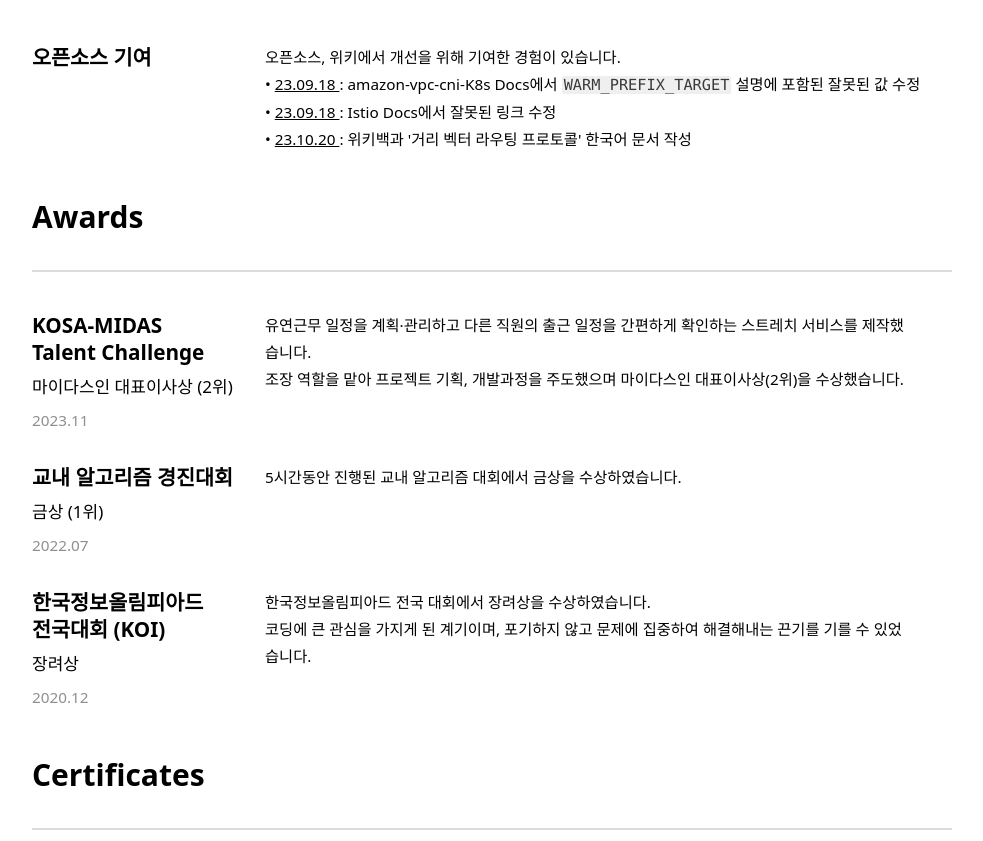
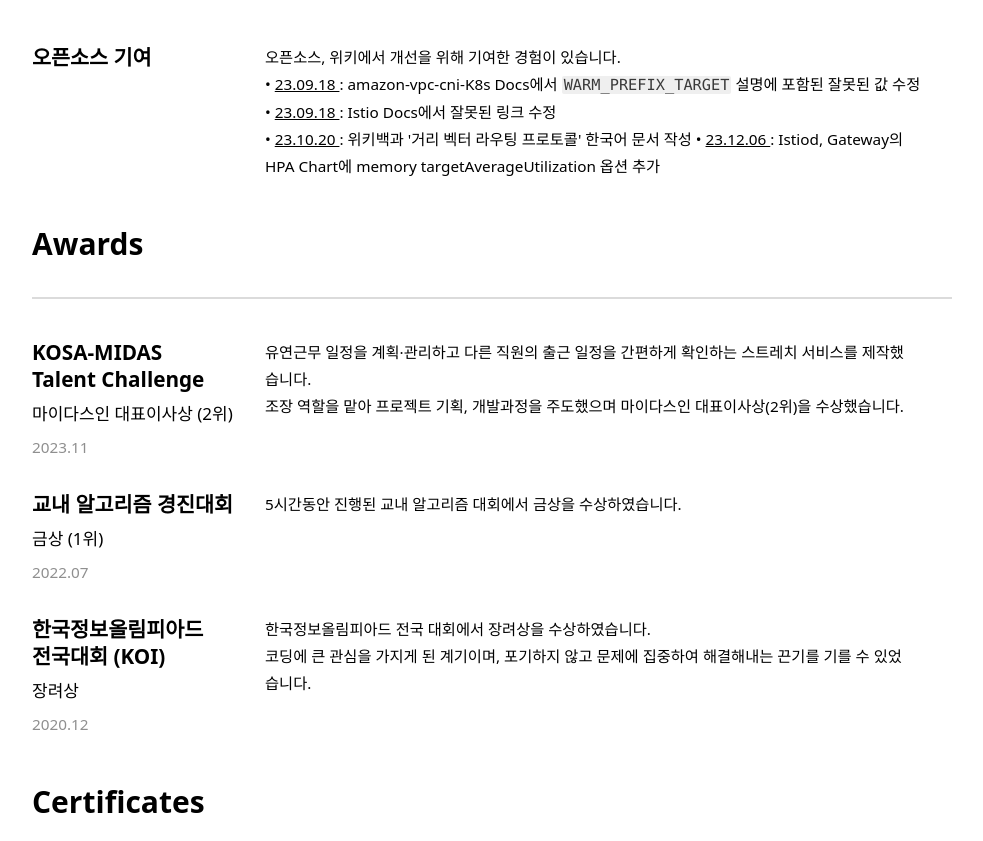
Before and after one commit to rlaisqls/portfolio, a React (Create React App) app: page / in a window 1280 px wide. Shown: the part 7507-8348 px from the top of the page, without its empty margins (148-1131 px from the left). Built offline with nearby package versions, Linux system fonts and the light colour scheme.

Commit message:
Istio 기여 추가

```diff
--- a/src/portfolio/Portfolio.jsx
+++ b/src/portfolio/Portfolio.jsx
@@ -191,6 +191,7 @@ export const Portfolio = () => {
                           </a> : amazon-vpc-cni-K8s Docs에서 <code>WARM_PREFIX_TARGET</code> 설명에 포함된 잘못된 값 수정 <br/>
                           • <a href="https://github.com/istio/istio/pull/47026" rel="noopener noreferrer" target="_blank"> <span className="underline"> 23.09.18 </span> </a> : Istio Docs에서 잘못된 링크 수정<br/>
                           • <a href="https://ko.wikipedia.org/wiki/%EA%B1%B0%EB%A6%AC_%EB%B2%A1%ED%84%B0_%EB%9D%BC%EC%9A%B0%ED%8C%85_%ED%94%84%EB%A1%9C%ED%86%A0%EC%BD%9C" rel="noopener noreferrer" target="_blank"> <span className="underline"> 23.10.20 </span></a> : 위키백과 '거리 벡터 라우팅 프로토콜' 한국어 문서 작성
+                          • <a href="https://github.com/istio/istio/pull/47686" rel="noopener noreferrer" target="_blank"> <span className="underline"> 23.12.06 </span></a> : Istiod, Gateway의 HPA Chart에 memory targetAverageUtilization 옵션 추가
                         </p>
                       </div>)
                     }
```
